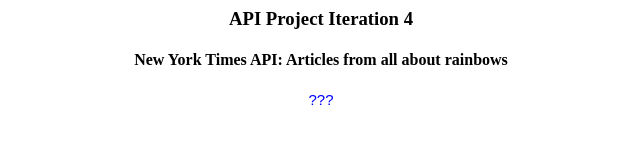
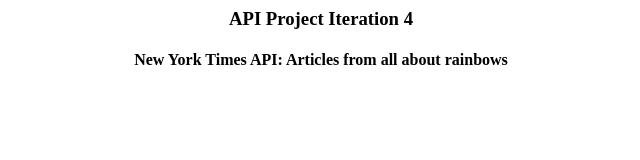
Before and after one commit to katherineckl8/inf1339-project2, a plain HTML site: page docs/iteration04.html in a window 1280 px wide. Shown: the full height of the page, 319-959 px from the left. Drawn offline with nearby package versions, Linux system fonts and the light colour scheme; no server answers.

Commit message:
Update iteration04.html

```diff
--- a/docs/iteration04.html
+++ b/docs/iteration04.html
@@ -58,7 +58,6 @@
 <body>
     <h3>API Project Iteration 4</h3>
     <h4>New York Times API: Articles from all about rainbows</h4>
-    <p id="test_output" class="output">???</p>
 
 
 </body>
```
